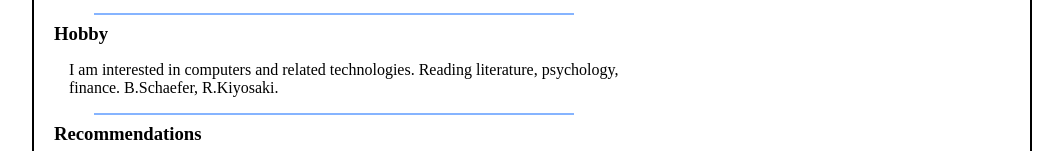
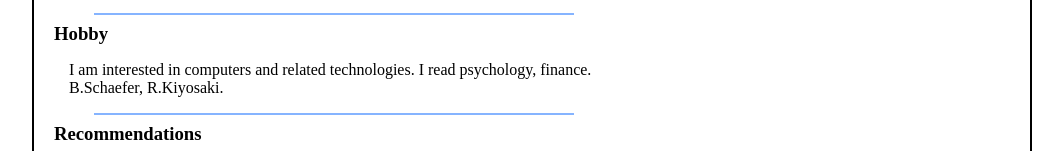
Before and after one commit to apolon15/cv, a plain HTML site: page index.html in a window 1280 px wide. Shown: the part 1385-1536 px from the top of the page, without its empty margins (108-1171 px from the left). Drawn offline with Linux system fonts and the light colour scheme.

Commit message:
Update index.html

```diff
--- a/index.html
+++ b/index.html
@@ -199,7 +199,7 @@
                 <hr>
                 <h3>Hobby</h3>
                 <p>I am interested in computers and related technologies.
-                    Reading literature, psychology, finance. B.Schaefer, R.Kiyosaki.
+                    I read psychology, finance. B.Schaefer, R.Kiyosaki.
                 </p>
                 <hr>
                 <h3>Recommendations</h3>
```
